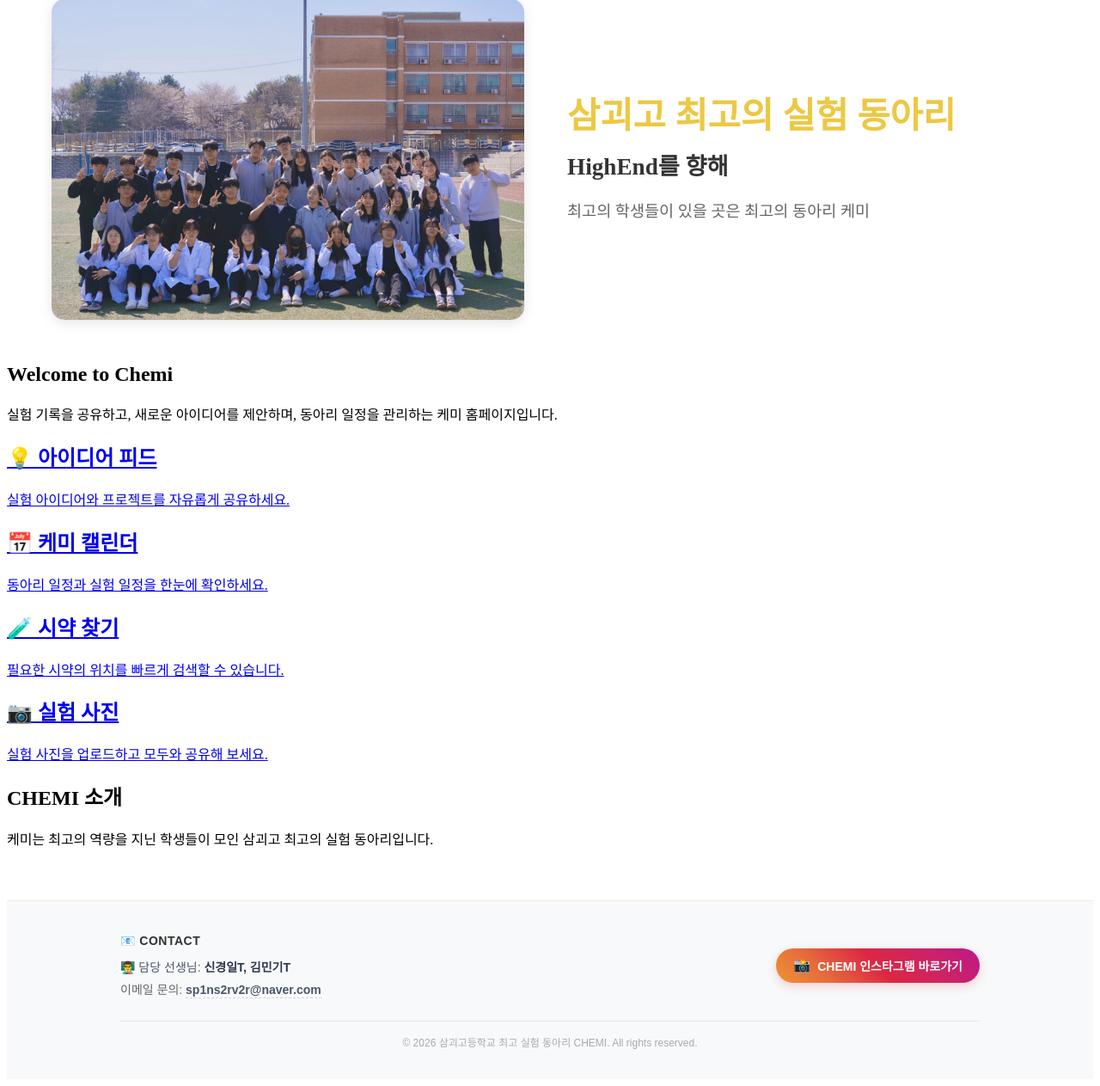
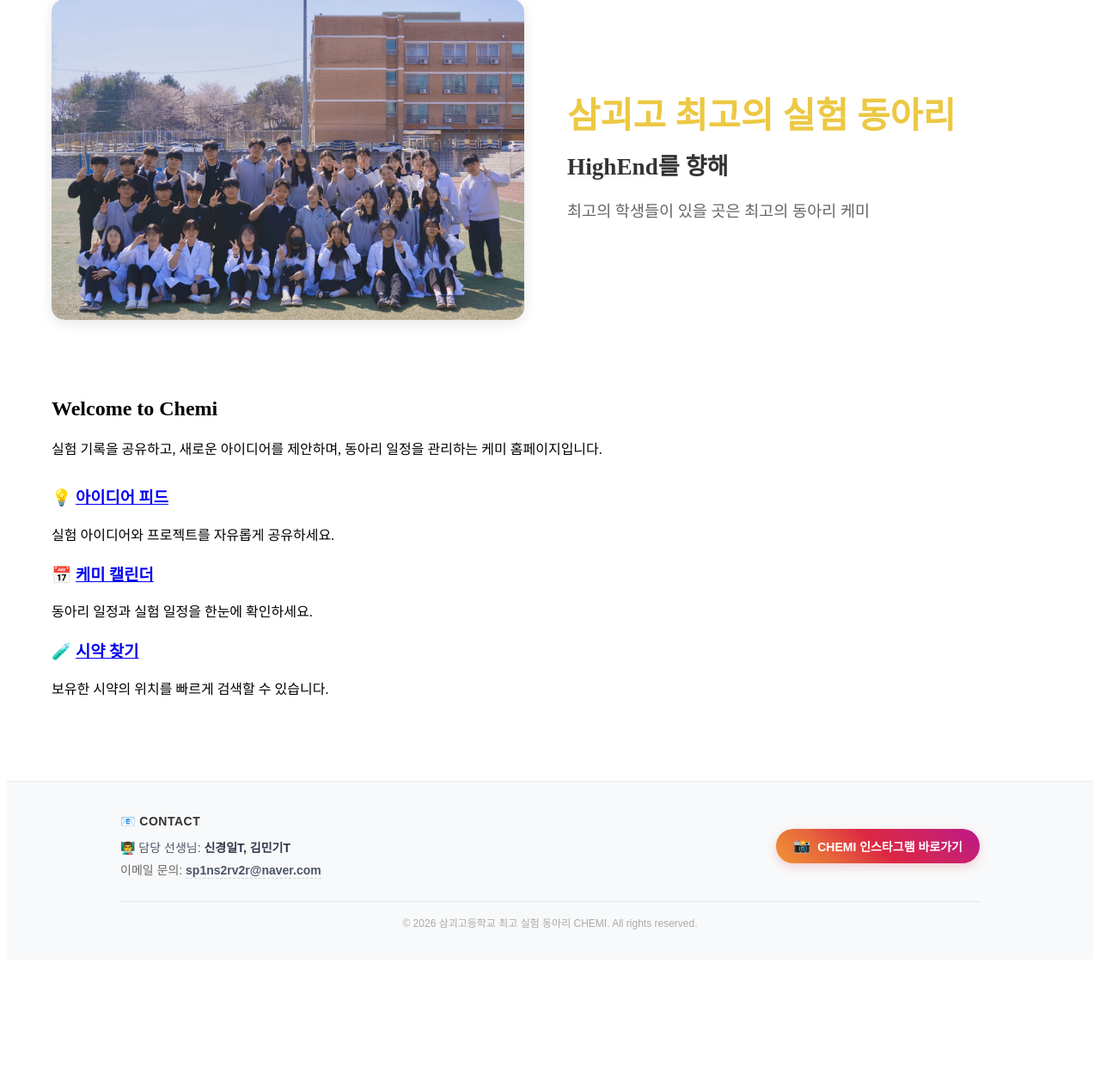
Before and after one commit to sunyoul-chemi/samgoe-chemi, a Flask app: page / in a window 1280 px wide. Shown: the part 102-1365 px from the top of the page at 86% size. After the commit the page ends 1183 px from the top, so only its background shows below. Run offline with Flask 3, Linux system fonts and the light colour scheme.

Commit message:
Update index.html

```diff
--- a/templates/index.html
+++ b/templates/index.html
@@ -16,89 +16,24 @@
 
 </section>
 
-    <h2>Welcome to Chemi</h2>
+<section class="intro" style="max-width: 1200px; margin: 0 auto; padding: 20px; box-sizing: border-box;">
+  <h2>Welcome to Chemi</h2>
+  <p>실험 기록을 공유하고, 새로운 아이디어를 제안하며, 동아리 일정을 관리하는 케미 홈페이지입니다.</p>
 
-    <p>
+  <div style="margin-top: 30px;">
+    <h3>💡 <a href="{{ url_for('ideas') }}">아이디어 피드</a></h3>
+    <p>실험 아이디어와 프로젝트를 자유롭게 공유하세요.</p>
+  </div>
 
-        실험 기록을 공유하고,
-        새로운 아이디어를 제안하며,
-        동아리 일정을 관리하는
-        케미 홈페이지입니다.
+  <div style="margin-top: 20px;">
+    <h3>📅 <a href="#">케미 캘린더</a></h3>
+    <p>동아리 일정과 실험 일정을 한눈에 확인하세요.</p>
+  </div>
 
-
-    </p>
-
-</section>
-
-
-<section class="cards">
-
-    <a href="/ideas" class="card">
-
-        <h2>💡 아이디어 피드</h2>
-
-        <p>
-
-            실험 아이디어와
-            프로젝트를 자유롭게 공유하세요.
-
-        </p>
-
-    </a>
-
-    <a href="/calendar" class="card">
-
-        <h2>📅 케미 캘린더</h2>
-
-        <p>
-
-            동아리 일정과
-            실험 일정을 한눈에 확인하세요.
-
-        </p>
-
-    </a>
-
-    <a href="/reagent" class="card">
-
-        <h2>🧪 시약 찾기</h2>
-
-        <p>
-
-            필요한 시약의 위치를
-            빠르게 검색할 수 있습니다.
-
-        </p>
-
-    </a>
-
-    <a href="/upload" class="card">
-
-        <h2>📷 실험 사진</h2>
-
-        <p>
-
-            실험 사진을 업로드하고
-            모두와 공유해 보세요.
-
-        </p>
-
-    </a>
-
-</section>
-
-
-
-<section class="about">
-
-    <h2>CHEMI 소개</h2>
-
-    <p>
-
-        케미는 최고의 역량을 지닌 학생들이 모인 삼괴고 최고의 실험 동아리입니다.
-
-    </p>
-
+  <div style="margin-top: 20px;">
+    <h3>🧪 <a href="#">시약 찾기</a></h3>
+    <p>보유한 시약의 위치를 빠르게 검색할 수 있습니다.</p>
+  </div>
 </section>
 
 {% endblock %}
```
